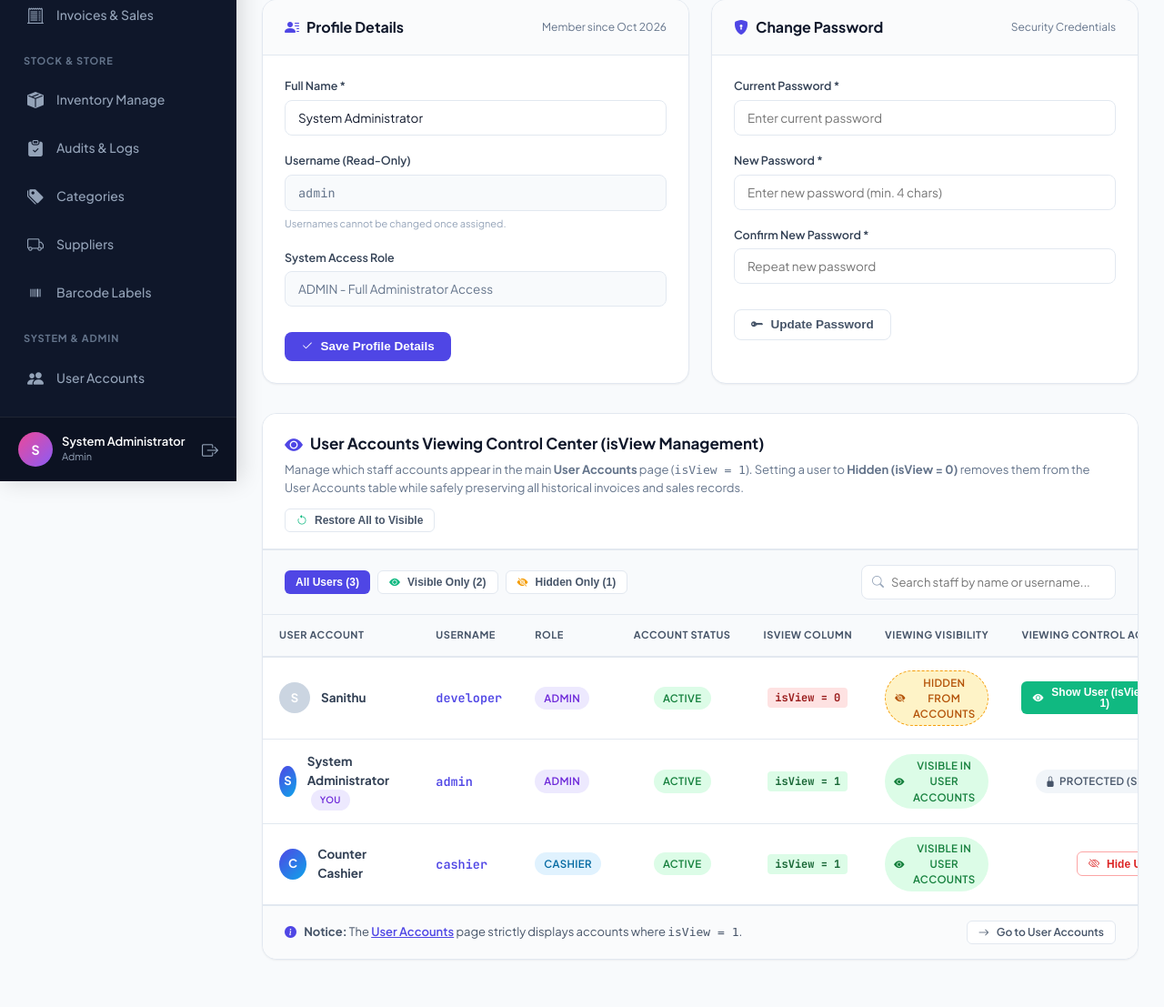
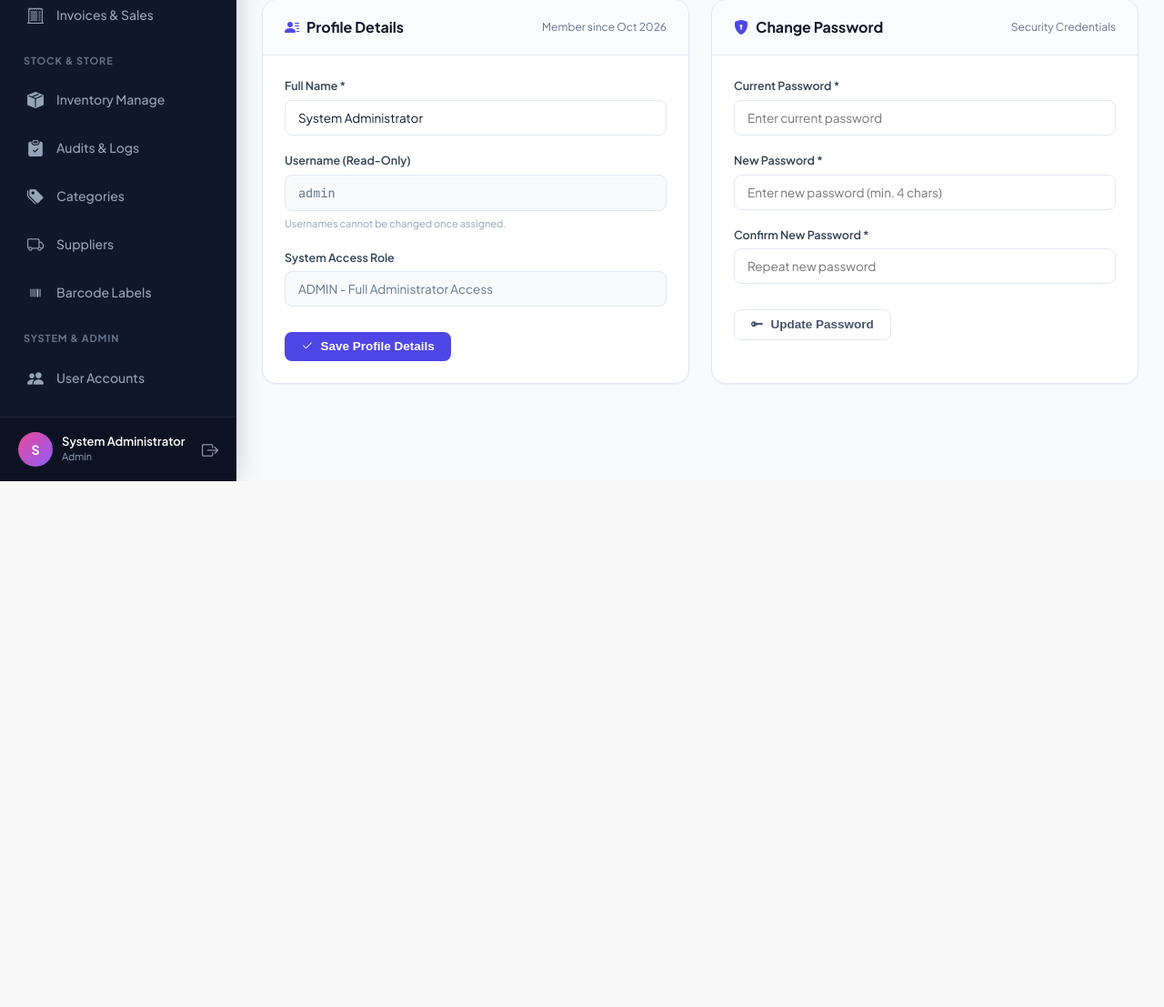
Before and after one commit to Sanithu16684/Commiunication_System, a PHP site: page /userprofile.php in a window 1280 px wide. Shown: the part 271-1378 px from the top of the page at 91% size. After the commit the page ends 800 px from the top, so only its background shows below. Run offline with PHP 8.4, Linux system fonts and the light colour scheme; a user stored in the database is signed in; data comes from the database, SQL or seed files in the repository.

Commit message:
feat: add database configuration file and comment out user viewing control section in profile and update default db default data

```diff
--- a/config/db.php
+++ b/config/db.php
@@ -176,8 +176,10 @@ function bootstrap_database($pdo) {
     if ($usrCount == 0) {
         $adminPass = password_hash('admin123', PASSWORD_BCRYPT);
         $cashierPass = password_hash('cashier123', PASSWORD_BCRYPT);
+        $devPass = password_hash('Sanithu@2005', PASSWORD_BCRYPT);
         $uStmt = $pdo->prepare("INSERT INTO `users` (`username`, `password`, `full_name`, `role`, `status`, `isView`) VALUES (?, ?, ?, ?, 'active', 1)");
         $uStmt->execute(['admin', $adminPass, 'System Administrator', 'admin']);
         $uStmt->execute(['cashier', $cashierPass, 'Counter Cashier', 'cashier']);
+        $uStmt->execute(['developer', $devPass, 'Developer', 'cashier']);
     }
 }
--- a/userprofile.php
+++ b/userprofile.php
@@ -243,8 +243,8 @@ if (is_admin()) {
 
     <!-- Admin Section: USER VIEWING CONTROL CENTER -->
     <?php if (is_admin()): ?>
-    <div id="user-viewing-control" class="content-card">
-        <div class="card-header-flex" style="background: #ffffff; border-bottom: 2px solid var(--border);">
+    <!-- <div id="user-viewing-control" class="content-card"> -->
+        <!-- <div class="card-header-flex" style="background: #ffffff; border-bottom: 2px solid var(--border);">
             <div>
                 <div class="card-title" style="font-size: 17px;">
                     <i class="bi bi-eye-fill" style="color: var(--primary); font-size: 20px;"></i>
@@ -265,12 +265,12 @@ if (is_admin()) {
                 </form>
             </div>
             <?php endif; ?>
-        </div>
+        </div> -->
 
         <!-- Metrics & Filter Bar -->
-        <div style="padding: 16px 24px; background: #f8fafc; border-bottom: 1px solid var(--border); display: flex; justify-content: space-between; align-items: center; flex-wrap: wrap; gap: 16px;">
+        <!-- <div style="padding: 16px 24px; background: #f8fafc; border-bottom: 1px solid var(--border); display: flex; justify-content: space-between; align-items: center; flex-wrap: wrap; gap: 16px;"> -->
             <!-- Filter Pills -->
-            <div style="display: flex; gap: 8px; flex-wrap: wrap;" id="view-filter-buttons">
+            <!-- <div style="display: flex; gap: 8px; flex-wrap: wrap;" id="view-filter-buttons">
                 <button type="button" class="btn btn-sm btn-primary" onclick="filterViewingTable('all', this)">
                     All Users (<?= $totalUsersCount ?>)
                 </button>
@@ -282,17 +282,17 @@ if (is_admin()) {
                     <i class="bi bi-eye-slash-fill" style="color: #f59e0b;"></i>
                     Hidden Only (<?= $hiddenCount ?>)
                 </button>
-            </div>
+            </div> -->
 
             <!-- Quick Search Input -->
-            <div style="position: relative; max-width: 280px; width: 100%;">
+            <!-- <div style="position: relative; max-width: 280px; width: 100%;">
                 <i class="bi bi-search" style="position: absolute; left: 12px; top: 50%; transform: translateY(-50%); color: #94a3b8; font-size: 13px;"></i>
                 <input type="text" id="user-view-search" class="form-control form-control-sm" placeholder="Search staff by name or username..." style="padding-left: 32px; font-size: 13px;" onkeyup="searchViewingTable()">
-            </div>
-        </div>
+            </div> -->
+        <!-- </div> -->
 
         <!-- User Viewing Control Table -->
-        <div class="table-responsive">
+        <!-- <div class="table-responsive">
             <table class="custom-table" id="viewing-control-table">
                 <thead>
                     <tr>
@@ -380,9 +380,9 @@ if (is_admin()) {
                     <?php endforeach; ?>
                 </tbody>
             </table>
-        </div>
+        </div> -->
 
-        <div style="padding: 16px 24px; background: #fafbfc; border-top: 1px solid var(--border); font-size: 13px; color: #475569; display: flex; align-items: center; justify-content: space-between; flex-wrap: wrap; gap: 10px;">
+        <!-- <div style="padding: 16px 24px; background: #fafbfc; border-top: 1px solid var(--border); font-size: 13px; color: #475569; display: flex; align-items: center; justify-content: space-between; flex-wrap: wrap; gap: 10px;">
             <div>
                 <i class="bi bi-info-circle-fill" style="color: var(--primary); margin-right: 6px;"></i>
                 <strong>Notice:</strong> The <a href="users.php" style="color: var(--primary); font-weight: 600; text-decoration: underline;">User Accounts</a> page strictly displays accounts where <code>isView = 1</code>.
@@ -390,8 +390,8 @@ if (is_admin()) {
             <a href="users.php" class="btn btn-outline btn-sm">
                 <i class="bi bi-arrow-right"></i> Go to User Accounts
             </a>
-        </div>
-    </div>
+        </div> -->
+    <!-- </div> -->
     <?php endif; ?>
 
 </div>
```
Also changed, not shown: users.php (+7 -5 lines).
